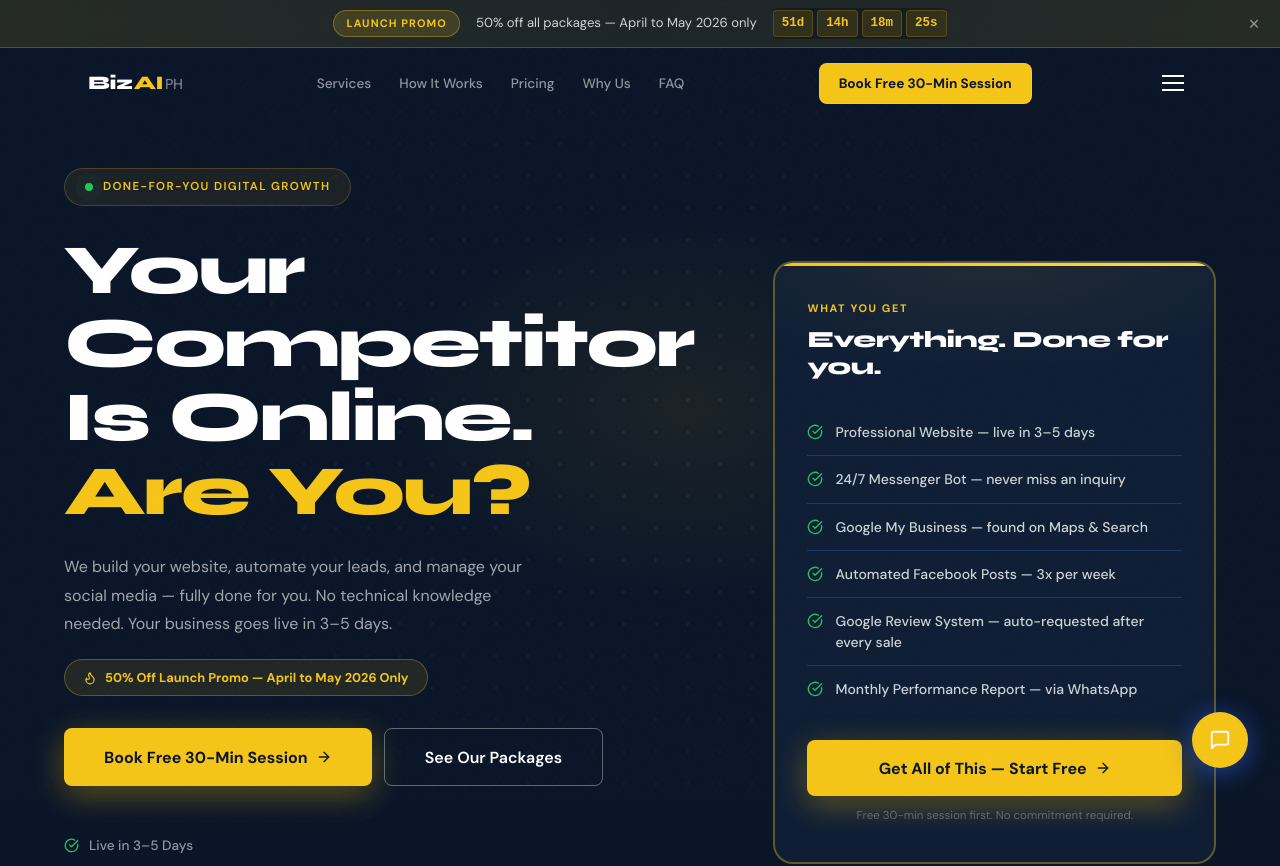
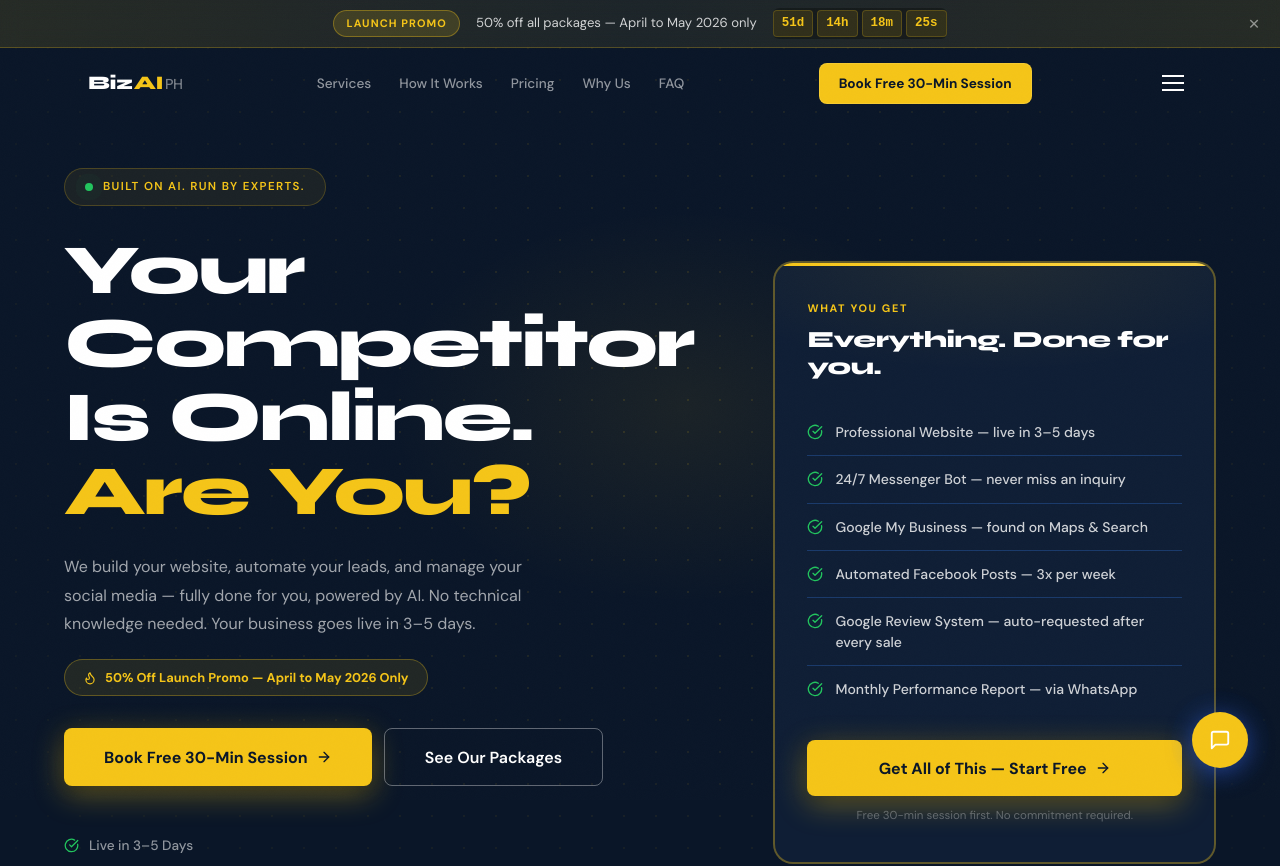
Before and after one commit to devwork-hireme/bizai-ph, a Next.js app: page / in a window 1280 px wide. Shown: the top 866 px of the page. Built offline with nearby package versions, Linux system fonts and the light colour scheme.

Commit message:
copy: update hero badge and subtext
Badge: "Built on AI. Run by Experts."
Subtext: "fully done for you, powered by AI."

https://claude.ai/code/session_01JmqLD76HKAPiER3w6VQae6

```diff
--- a/components/sections/Hero.tsx
+++ b/components/sections/Hero.tsx
@@ -135,7 +135,7 @@ export default function Hero() {
                   whiteSpace: "nowrap",
                 }}
               >
-                Done-For-You Digital Growth
+                Built on AI. Run by Experts.
               </span>
             </span>
           </motion.div>
@@ -176,8 +176,8 @@ export default function Hero() {
             }}
           >
             We build your website, automate your leads, and manage your social
-            media — fully done for you. No technical knowledge needed. Your
-            business goes live in 3–5 days.
+            media — fully done for you, powered by AI. No technical knowledge
+            needed. Your business goes live in 3–5 days.
           </motion.p>
 
           {/* Promo badge */}
```
